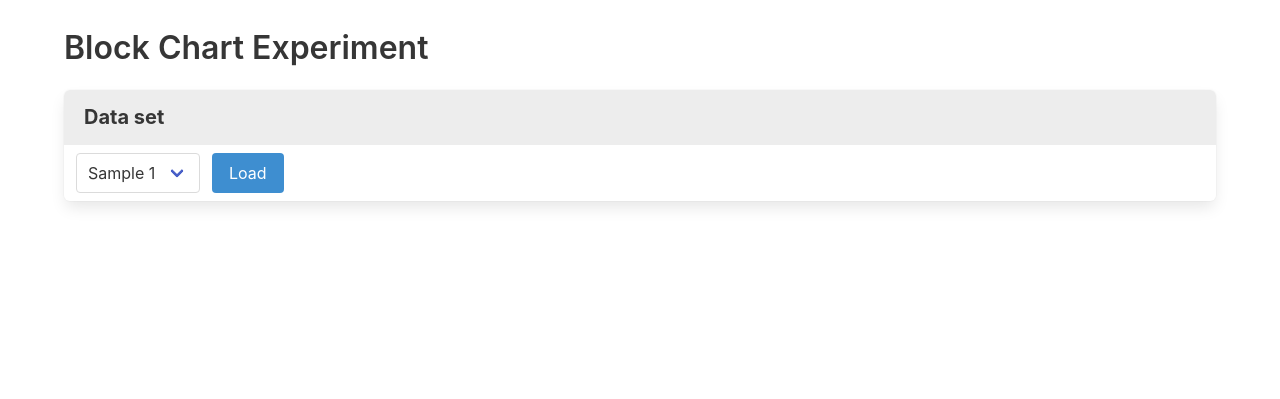
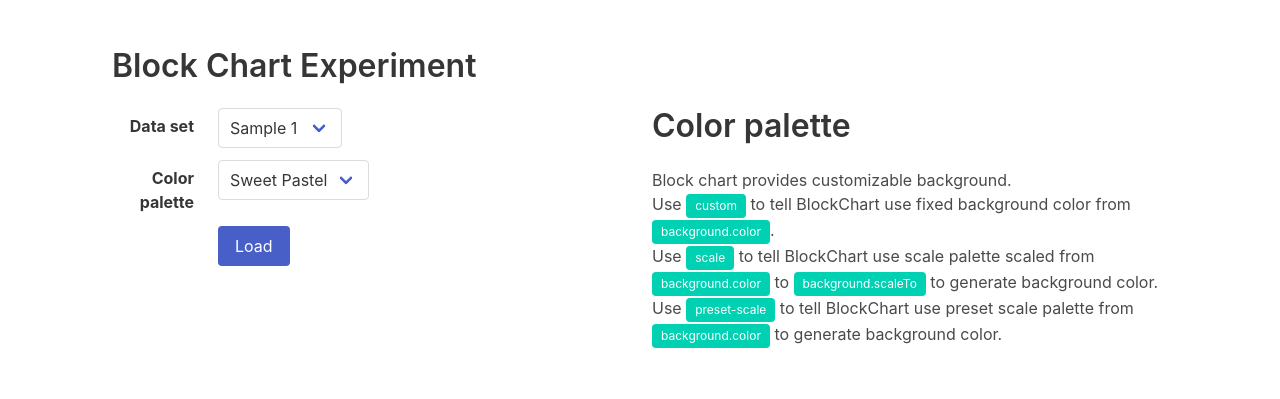
Before and after one commit to chonla/blockchart, a website built with webpack: page docs/index.html in a window 1280 px wide. Built offline with nearby package versions, Linux system fonts and the light colour scheme.

Commit message:
Update doc

```diff
--- a/docs/index.html
+++ b/docs/index.html
@@ -6,20 +6,22 @@
     <meta name="viewport" content="width=device-width, initial-scale=1.0">
     <title>Block Chart Experiment</title>
     <link href="https://cdn.jsdelivr.net/npm/bulma@0.8.1/css/bulma.min.css" rel="stylesheet" />
-    <style type="text/css">
-        body {
-            padding-top: 30px;
-        }
-    </style>
 </head>
 
 <body>
     <div class="container">
+
+        <section class="section">
+            <div class="container">
                 <h1 class="title">Block Chart Experiment</h1>
-        <nav class="panel">
-            <p class="panel-heading">Data set</p>
-            <div class="panel-block">
-                <div class="field is-grouped">
+                <div class="columns">
+                    <div class="column">
+                        <div class="field is-horizontal">
+                            <div class="field-label is-normal">
+                                <label class="label">Data set</label>
+                            </div>
+                            <div class="field-body">
+                                <div class="field">
                                     <div class="control">
                                         <div class="select">
                                             <select id="sample_data">
@@ -28,26 +30,112 @@
                                             </select>
                                         </div>
                                     </div>
-                    <div class="control">
-                        <a class="button is-info" id="load_data">
-                            Load
-                        </a>
                                 </div>
                             </div>
                         </div>
-        </nav>
+                        <div class="field is-horizontal">
+                            <div class="field-label is-normal">
+                                <label class="label">Color palette</label>
                             </div>
+                            <div class="field-body">
+                                <div class="field">
+                                    <div class="control">
+                                        <div class="select">
+                                            <select id="color_palette">
+                                                <option value="presetscale_sweetpastel">Sweet Pastel</option>
+                                                <option value="presetscale_fire">Fire</option>
+                                                <option value="scale_greyscale">Greyscale</option>
+                                                <option value="custom_pink">Pink</option>
+                                            </select>
+                                        </div>
+                                    </div>
+                                </div>
+                            </div>
+                        </div>
+                        <div class="field is-horizontal">
+                            <div class="field-label">
+                                <!-- Left empty for spacing -->
+                            </div>
+                            <div class="field-body">
+                                <div class="field">
+                                    <div class="control">
+                                        <button class="button is-link" id="load_data">
+                                            Load
+                                        </button>
+                                    </div>
+                                </div>
+                            </div>
+                        </div>
+
+                    </div>
+                    <div class="column">
+                        <p class="title">Color palette</p>
+                        <p>
+                            Block chart provides customizable background.
+                        </p>
+                        <ul class="list">
+                            <li class="list-item">Use <span class="tag is-primary">custom</span> to tell BlockChart use
+                                fixed background color from <span class="tag is-primary">background.color</span>.</li>
+                            <li class="list-item">Use <span class="tag is-primary">scale</span> to tell BlockChart use
+                                scale palette scaled from <span class="tag is-primary">background.color</span> to <span
+                                    class="tag is-primary">background.scaleTo</span> to generate background color.</li>
+                            <li class="list-item">Use <span class="tag is-primary">preset-scale</span> to tell
+                                BlockChart use preset scale palette from <span
+                                    class="tag is-primary">background.color</span> to generate background color.</li>
+                        </ul>
+                    </div>
+                </div>
+            </div>
+
+        </section>
+    </div>
+
+    <div class="container static">
+        <div class="columns is-centered">
+            <div class="column is-8">
                 <canvas id="myCanvas" width="800" height="500"></canvas>
+            </div>
+        </div>
+    </div>
     <script type="text/javascript" src="https://cdn.jsdelivr.net/gh/chonla/blockchart@1.0.0/dist/blockchart.min.js">
     </script>
     <script src="https://code.jquery.com/jquery-3.4.1.min.js"
         integrity="sha256-CSXorXvZcTkaix6Yvo6HppcZGetbYMGWSFlBw8HfCJo=" crossorigin="anonymous"></script>
     <script type="text/javascript">
         $(() => {
+
+            const colors = {
+                presetscale_sweetpastel: {
+                    style: 'preset-scale',
+                    color: 'sweet-pastel'
+                },
+                presetscale_fire: {
+                    style: 'preset-scale',
+                    color: 'fire'
+                },
+                scale_greyscale: {
+                    style: 'scale',
+                    color: '#cccccc',
+                    scaleTo: '#000000'
+                },
+                custom_pink: {
+                    style: 'custom',
+                    color: 'pink'
+                }
+            }
+
             $('#load_data').on('click', () => {
                 const sample_data = $('#sample_data').val();
+                const color_background = colors[$('#color_palette').val()];
                 $.get(`https://chonla.github.io/blockchart/${sample_data}.json`, data => {
-                    const blockchart = new BlockChart('myCanvas', {});
+                    const blockchart = new BlockChart('myCanvas', {
+                        blocks: {
+                            background: color_background,
+                            shadow: {
+                                style: 'custom'
+                            }
+                        }
+                    });
                     blockchart.loadData(data);
                 });
             });
```
Lines whose indentation alone changed are shown as unchanged.
